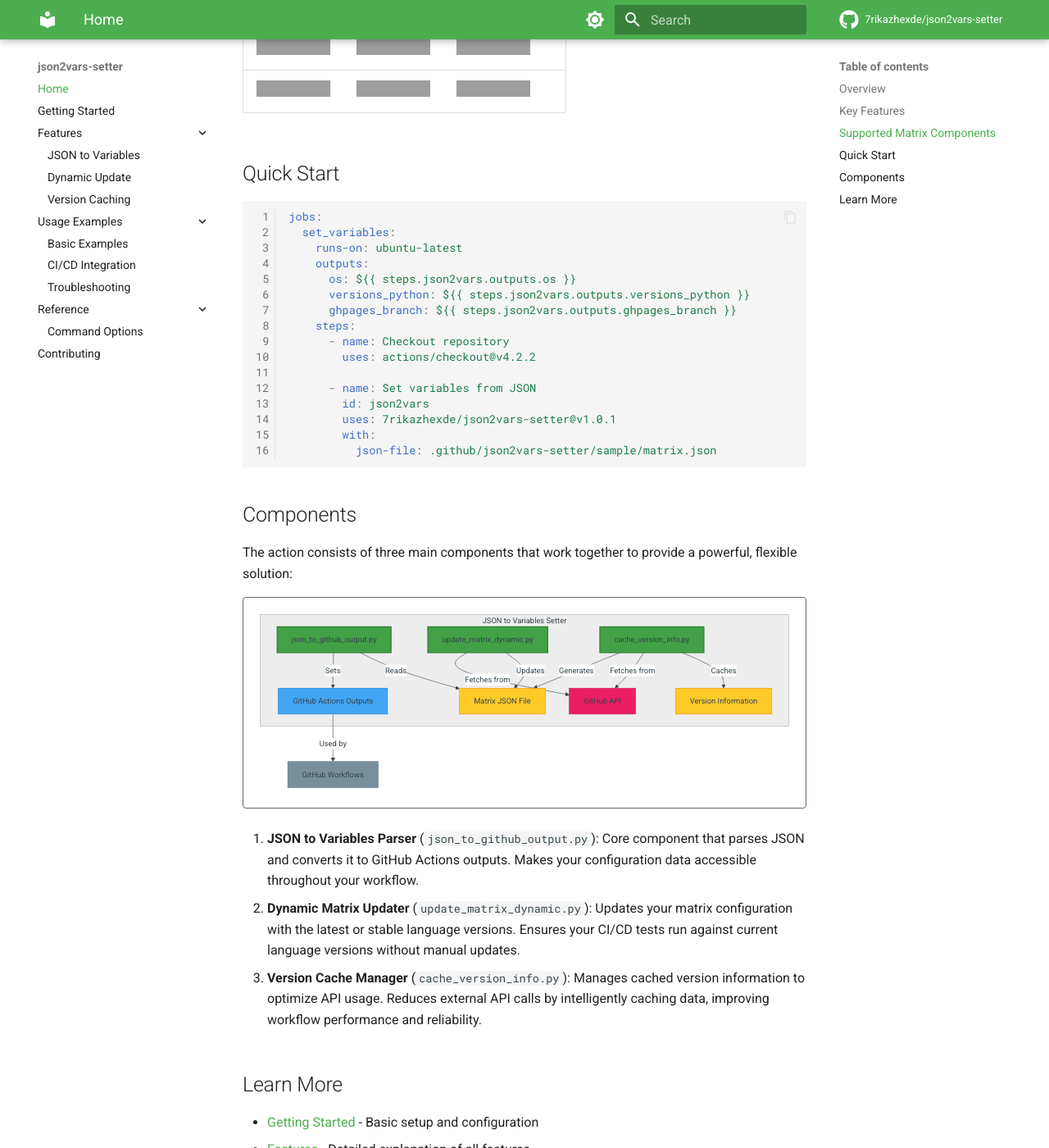
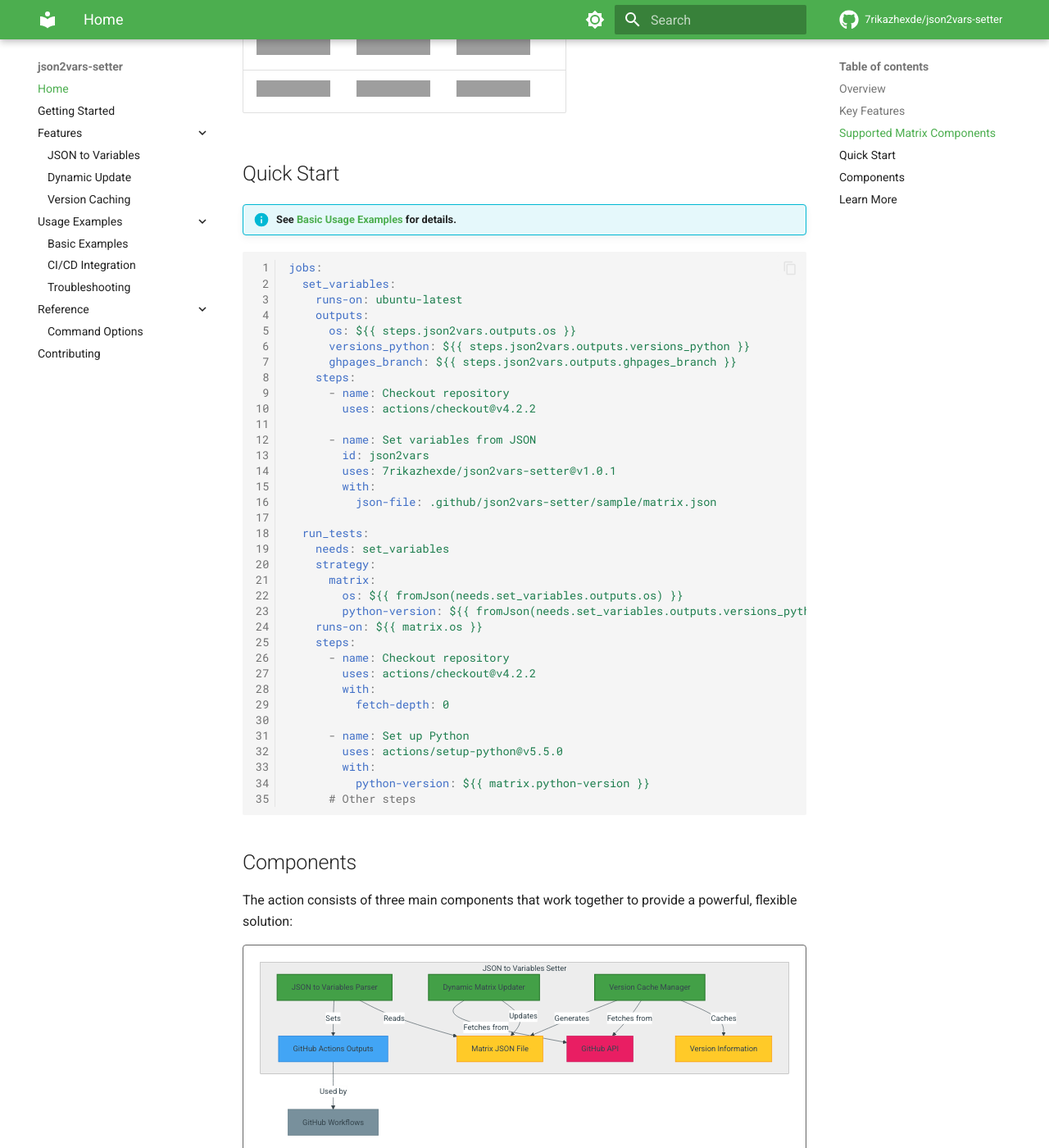
Before and after one commit to 7rikazhexde/json2vars-setter, an MkDocs documentation site: the page built from docs/index.md, in a window 1280 px wide and 1400 px high, scrolled down 1078 px, cut to the strip 0-1400 px from the top of the window. Shown: the whole strip at 82% size. Built offline with MkDocs 1.6.1 and Material for MkDocs 9.7.7, drawn with Linux system fonts in a browser that asks for light colours; comment, search, counter and statistics services are not loaded; grey boxes are pictures that could not be loaded.

Commit message:
:recycle: Update SVG diagram for JSON to Variables Setter flowchart with improved dimensions and node labels

````diff
--- a/docs/index.md
+++ b/docs/index.md
@@ -28,6 +28,8 @@
 
 ## Quick Start
 
+!!! info "See [Basic Usage Examples](https://7rikazhexde.github.io/json2vars-setter/examples/basic/) for details."
+
 ```yaml
 jobs:
   set_variables:
@@ -45,6 +47,25 @@
         uses: 7rikazhexde/json2vars-setter@v1.0.1
         with:
           json-file: .github/json2vars-setter/sample/matrix.json
+
+  run_tests:
+    needs: set_variables
+    strategy:
+      matrix:
+        os: ${{ fromJson(needs.set_variables.outputs.os) }}
+        python-version: ${{ fromJson(needs.set_variables.outputs.versions_python) }}
+    runs-on: ${{ matrix.os }}
+    steps:
+      - name: Checkout repository
+        uses: actions/checkout@v4.2.2
+        with:
+          fetch-depth: 0
+
+      - name: Set up Python
+        uses: actions/setup-python@v5.5.0
+        with:
+          python-version: ${{ matrix.python-version }}
+      # Other steps
 ```
 
 ## Components
@@ -54,13 +75,13 @@
 ```mermaid
 graph TD
     subgraph "JSON to Variables Setter"
-        A[json_to_github_output.py] -->|Reads| B[Matrix JSON File]
+        A[JSON to Variables Parser ] -->|Reads| B[Matrix JSON File]
         A -->|Sets| C[GitHub Actions Outputs]
 
-        D[update_matrix_dynamic.py] -->|Updates| B
+        D[Dynamic Matrix Updater] -->|Updates| B
         D -->|Fetches from| E[GitHub API]
 
-        F[cache_version_info.py] -->|Caches| G[Version Information]
+        F[Version Cache Manager] -->|Caches| G[Version Information]
         F -->|Fetches from| E
         F -->|Generates| B
     end
````
Also changed, not shown: README.md (+22 -0 lines), docs/features/index.md (+3 -3 lines), docs/features/version-caching.md (+9 -4 lines), 2 other files.
